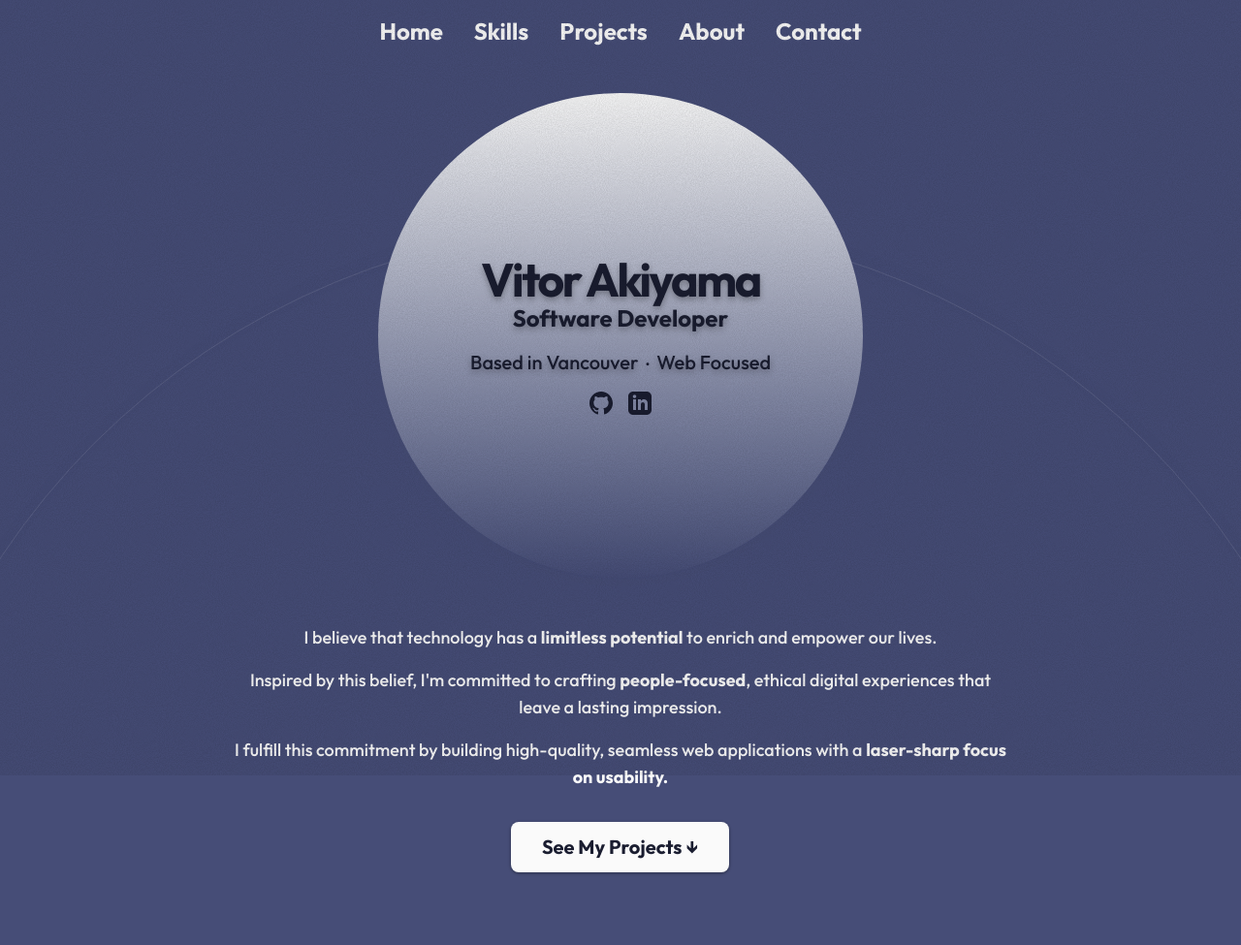
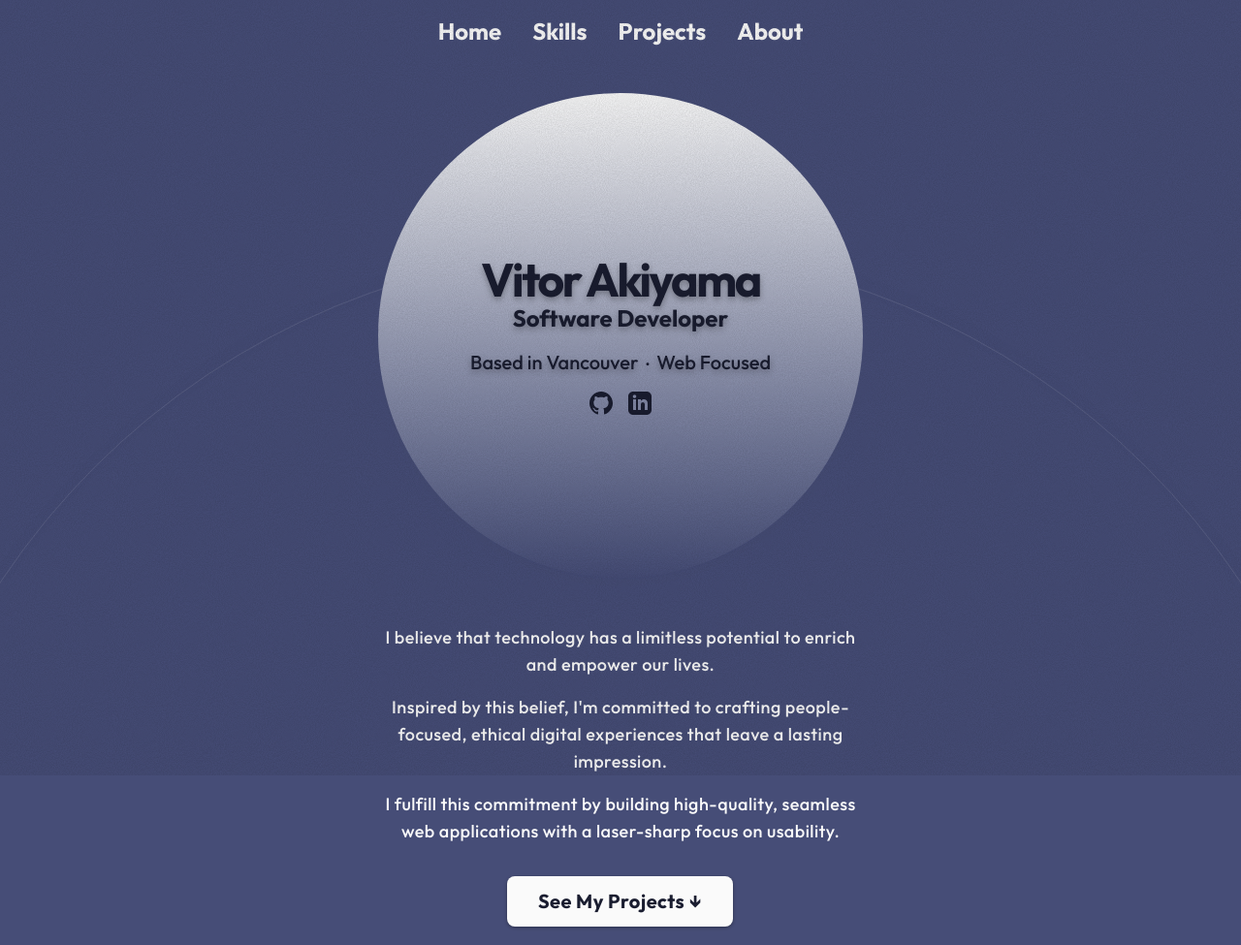
Before and after one commit to Vakiyama/portfolio, an Astro site: page / in a window 1280 px wide. Shown: the top 975 px of the page at 97% size. Built offline with nearby package versions, Linux system fonts and the light colour scheme; Astro itself is replaced by a stand-in of ours.

Commit message:
fix: readability in hero and nav issues, change bg color

```diff
--- a/src/components/Navigation.astro
+++ b/src/components/Navigation.astro
@@ -4,11 +4,10 @@ import NavItem from "./NavItem.astro";
 ---
 
 <nav class="py-4">
-  <ul class="flex flex-row items-center justify-center gap-8 text-off-white text-xl md:text-2xl">
+  <ul class="flex flex-row items-center justify-center md:gap-8 gap-4 text-off-white text-xl md:text-2xl">
     <NavItem href="/" title="Home" />
     <NavItem href="/#skills" title="Skills" />
     <NavItem href="/#projects" title="Projects" />
     <NavItem href="/#about" title="About" />
-    <NavItem href="/#contact" title="Contact" />
   </ul>
 </nav>
--- a/src/pages/index.astro
+++ b/src/pages/index.astro
@@ -225,15 +225,15 @@ export const projects: Project[] = [
       </div>
 
     </div>
-    <div class="py-4 flex gap-4 flex-col mt-8 text-off-white lg:text-lg items-center text-lg">
+    <div class="py-4 flex gap-4 flex-col mt-8 text-off-white lg:text-lg items-center text-lga max-w-[500px] tracking-wide">
       <p>
-      I believe that technology has a <b>limitless potential</b> to enrich and empower our lives.
+      I believe that technology has a limitless potential to enrich and empower our lives.
       </p>
       <p>
-       Inspired by this belief, I'm committed to crafting <b>people-focused</b>, ethical digital experiences that leave a lasting impression.
+       Inspired by this belief, I'm committed to crafting people-focused, ethical digital experiences that leave a lasting impression.
       </p>
       <p>
-      I fulfill this commitment by building high-quality, seamless web applications with a <b>laser-sharp focus on usability.</b>
+      I fulfill this commitment by building high-quality, seamless web applications with a laser-sharp focus on usability.
       </p>
       <div class="mt-4 w-[300px]">
         <a href="#projects">
```
